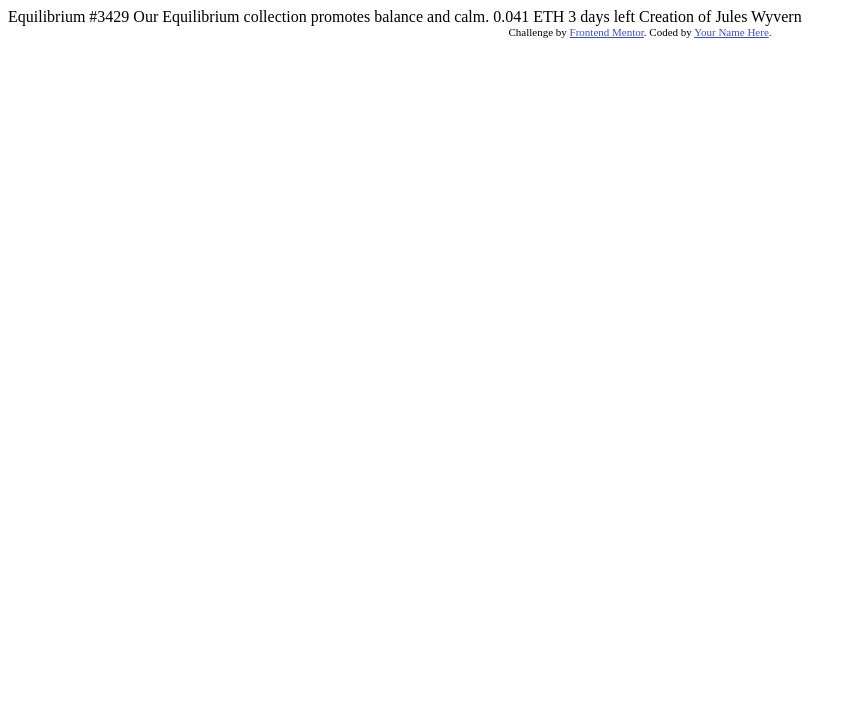
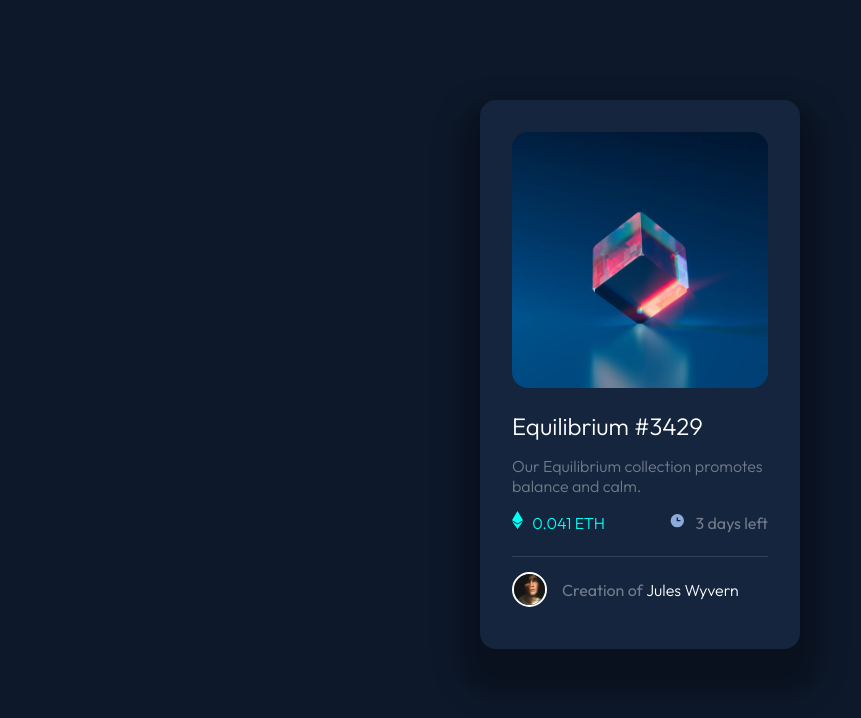
Before and after one commit to eyagargah/nft-preview-card-component-main, a plain HTML site: page index.html in a window 1280 px wide. Shown: the whole page, without its empty margins (0-861 px from the left). Drawn offline with Linux system fonts and the light colour scheme.

Commit message:
Update html and css file

```diff
--- a/index.html
+++ b/index.html
@@ -1,33 +1,54 @@
-<!DOCTYPE html>
 <html lang="en">
-<head>
-  <meta charset="UTF-8">
-  <meta name="viewport" content="width=device-width, initial-scale=1.0"> <!-- displays site properly based on user's device -->
+  <head>
+    <meta charset="UTF-8" />
+    <meta name="viewport" content="width=device-width, initial-scale=1.0" />
+    <link
+      rel="icon"
+      type="image/png"
+      sizes="32x32"
+      href="./images/favicon-32x32.png"
+    />
+    <link rel="stylesheet" href="styles.css" />
+    <title>NFT preview card</title>
+  </head>
+  <body>
+    <main>
+      <div class="card-img">
+        <img src="./images/image-equilibrium.jpg" alt="Equilibrium" />
+      </div>
 
-  <link rel="icon" type="image/png" sizes="32x32" href="./images/favicon-32x32.png">
-
-  <title>Frontend Mentor | NFT preview card component</title>
-
-  <!-- Feel free to remove these styles or customise in your own stylesheet 👍 -->
-  <style>
-    .attribution { font-size: 11px; text-align: center; }
-    .attribution a { color: hsl(228, 45%, 44%); }
-  </style>
-</head>
-<body>
-
-  Equilibrium #3429
-
-  Our Equilibrium collection promotes balance and calm.
-
-  0.041 ETH
-  3 days left
-
-  Creation of Jules Wyvern
-
-  <div class="attribution">
-    Challenge by <a href="https://www.frontendmentor.io?ref=challenge" target="_blank">Frontend Mentor</a>.
-    Coded by <a href="#">Your Name Here</a>.
-  </div>
-</body>
+      <div class="text-content">
+        <div class="title">
+          <a href="#">Equilibrium #3429</a>
+        </div>
+        <div class="description">
+          <p>Our Equilibrium collection promotes balance and calm.</p>
+          <div class="wrapper">
+            <div class="price">
+              <img
+                src="./images/icon-ethereum.svg"
+                alt="icon of ethereum"
+                class="card_icon"
+              />
+              <span>0.041 ETH</span>
+            </div>
+            <div class="countdown">
+              <img
+                src="./images/icon-clock.svg"
+                alt="icon of a clock"
+                class="card_icon"
+              />
+              <span>3 days left</span>
+            </div>
+          </div>
+        </div>
+      </div>
+      <div class="footer">
+        <div class="user-image">
+          <img src="./images/image-avatar.png" alt="avatar of the creator" />
+        </div>
+        <p>Creation of <a href="#">Jules Wyvern</a></p>
+      </div>
+    </main>
+  </body>
 </html>
--- /dev/null
+++ b/styles.css
@@ -0,0 +1,138 @@
+@import url("https://fonts.googleapis.com/css2?family=Lexend+Deca&family=Outfit:wght@300;400;600&display=swap");
+
+* {
+  margin: 0;
+  padding: 0;
+  box-sizing: border-box;
+}
+
+body {
+  background-color: hsl(217, 54%, 11%);
+  font-family: "Outfit";
+}
+
+main {
+  background-color: hsl(216, 50%, 16%);
+  border-radius: 1rem;
+  padding: 2rem;
+  box-shadow: 0em 1.5em 1.5em 1.5em rgba(0, 0, 0, 0.3);
+}
+
+.card-img {
+  border-radius: 1rem;
+  position: relative;
+  overflow: hidden;
+  cursor: pointer;
+}
+
+.card-img::after {
+  --aqua: hsla(178, 100%, 50%, 0.5);
+  content: url(./images/icon-view.svg);
+  background: var(--aqua);
+  position: absolute;
+  inset: 0;
+  display: flex;
+  justify-content: center;
+  align-items: center;
+  opacity: 0;
+  transition: all 0.25s ease;
+}
+.card-img:hover::after {
+  opacity: 1;
+}
+
+.card-img img {
+  width: 100%;
+  display: block;
+}
+
+.text-content {
+  padding: 23px 0;
+  border-bottom: 1px solid hsl(215, 32%, 27%);
+  margin-bottom: 15px;
+}
+
+.title {
+  font-size: 3vh;
+  font-weight: 600;
+  margin-bottom: 15px;
+}
+
+.title a:hover {
+  color: hsl(178, 100%, 50%);
+  transition: all 0.5s ease;
+}
+
+a {
+  text-decoration: none;
+  color: hsl(0, 0%, 100%);
+  font-weight: 300;
+}
+
+.description p {
+  font-weight: 300;
+  font-size: 1em;
+  color: hsl(0, 0%, 100%, 0.4);
+  margin-bottom: 15px;
+}
+
+.wrapper {
+  display: flex;
+  justify-content: space-between;
+  align-items: center;
+}
+
+.price span {
+  color: hsl(178, 100%, 50%);
+  font-weight: 300;
+}
+
+.price img {
+  margin-right: 6px;
+}
+
+.countdown span {
+  color: hsl(0, 0%, 100%, 0.4);
+}
+
+.countdown img {
+  margin-right: 6px;
+}
+
+main .footer {
+  display: flex;
+  align-items: center;
+  margin-bottom: 10px;
+}
+
+.footer p {
+  color: hsl(0, 0%, 100%, 0.4);
+}
+
+.footer a:hover {
+  color: hsl(178, 100%, 50%);
+  transition: all 0.5s ease;
+}
+
+.footer .user-image img {
+  width: 35px;
+  height: 35px;
+  border: 2px solid hsl(0, 0%, 100%);
+  border-radius: 50px;
+  margin-right: 15px;
+}
+
+@media only screen and (min-width: 425px) {
+  main {
+    max-width: 20em;
+    margin: 100px auto;
+  }
+}
+
+@media screen and (max-width: 425px) {
+  main {
+    max-width: 20em;
+    margin: 125px 70px 125px 70px;
+  }
+
+}
```
